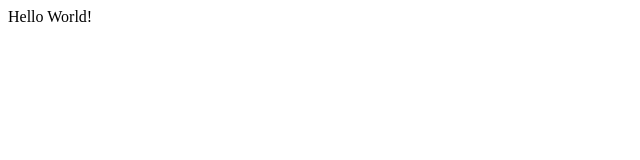
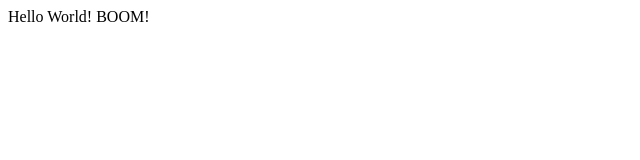
Before and after one commit to sailorden/close-talker, a website: page index.html in a window 1280 px wide. Shown: the full height of the page, 0-640 px from the left. Drawn offline with Linux system fonts and the light colour scheme.

Commit message:
Last few config bits to complete Hello World.

```diff
--- a/index.html
+++ b/index.html
@@ -1,6 +1,6 @@
 <html>
     <head></head>
     <body>
-        Hello World!
+        Hello World! BOOM!
     </body>
 </html>
--- a/package.json
+++ b/package.json
@@ -17,6 +17,10 @@
     "socket.io": "~0.9.17",
     "underscore": "~1.6.0"
   },
+  "engines": {
+      "node": "0.8.4",
+      "npm": "1.1.41"
+  },
   "scripts": {
     "test": "echo \"Error: no test specified\" && exit 1"
   },
```
Also changed, not shown: 1 other file.
